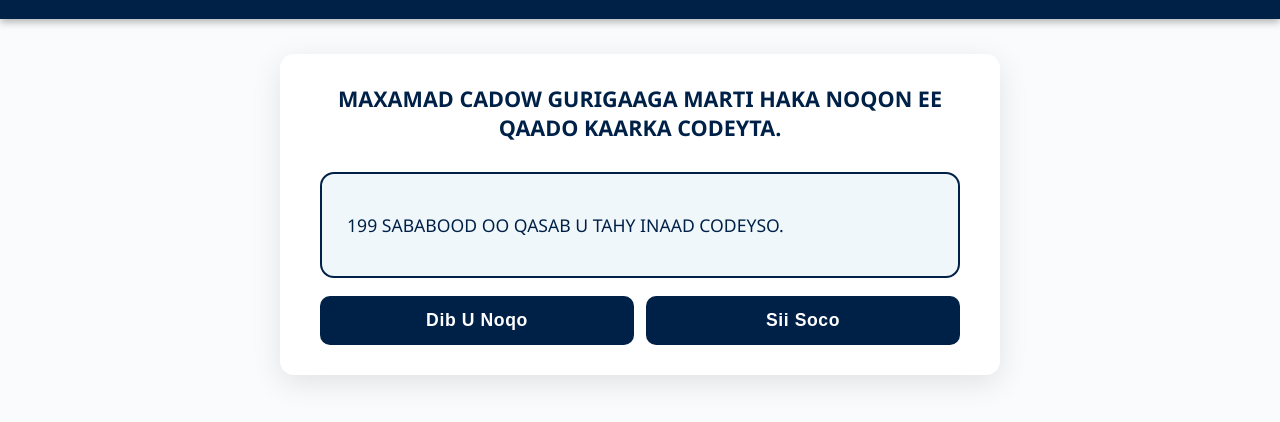
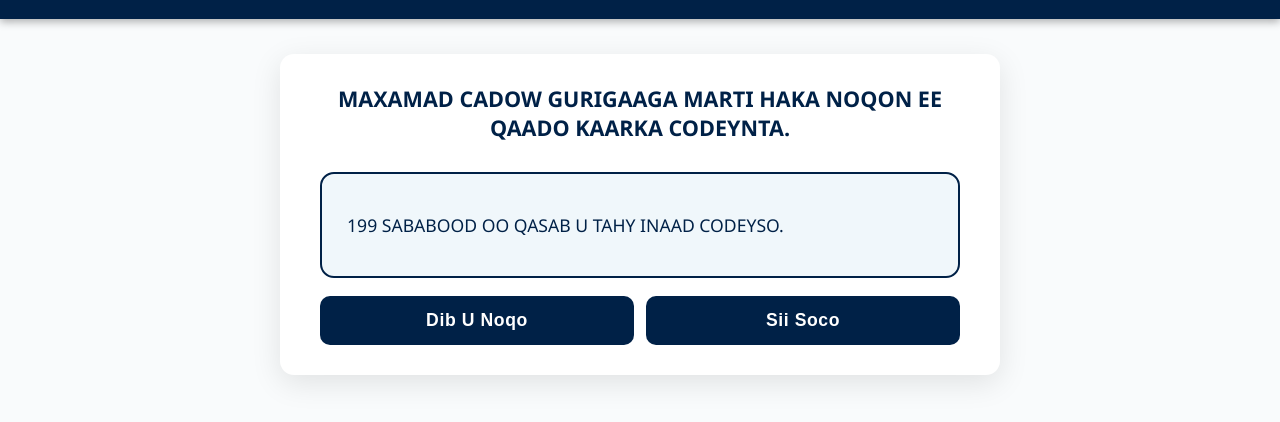
Before and after one commit to maxamad-cade-yu/MAXAMAD-CADE-YOUTH-UNION-, a plain HTML site: page index.html in a window 1280 px wide. Shown: the part 66-488 px from the top of the page. Drawn offline with Linux system fonts and the light colour scheme.

Commit message:
Update index.html

```diff
--- a/index.html
+++ b/index.html
@@ -94,7 +94,7 @@
 
   <main>
     <div class="call-to-action" role="heading" aria-level="2">
-      MAXAMAD CADOW GURIGAAGA MARTI HAKA NOQON EE QAADO KAARKA CODEYTA.
+      MAXAMAD CADOW GURIGAAGA MARTI HAKA NOQON EE QAADO KAARKA CODEYNTA.
     </div>
 
     <section class="info-section" aria-live="polite" aria-atomic="true" aria-relevant="text">
```
